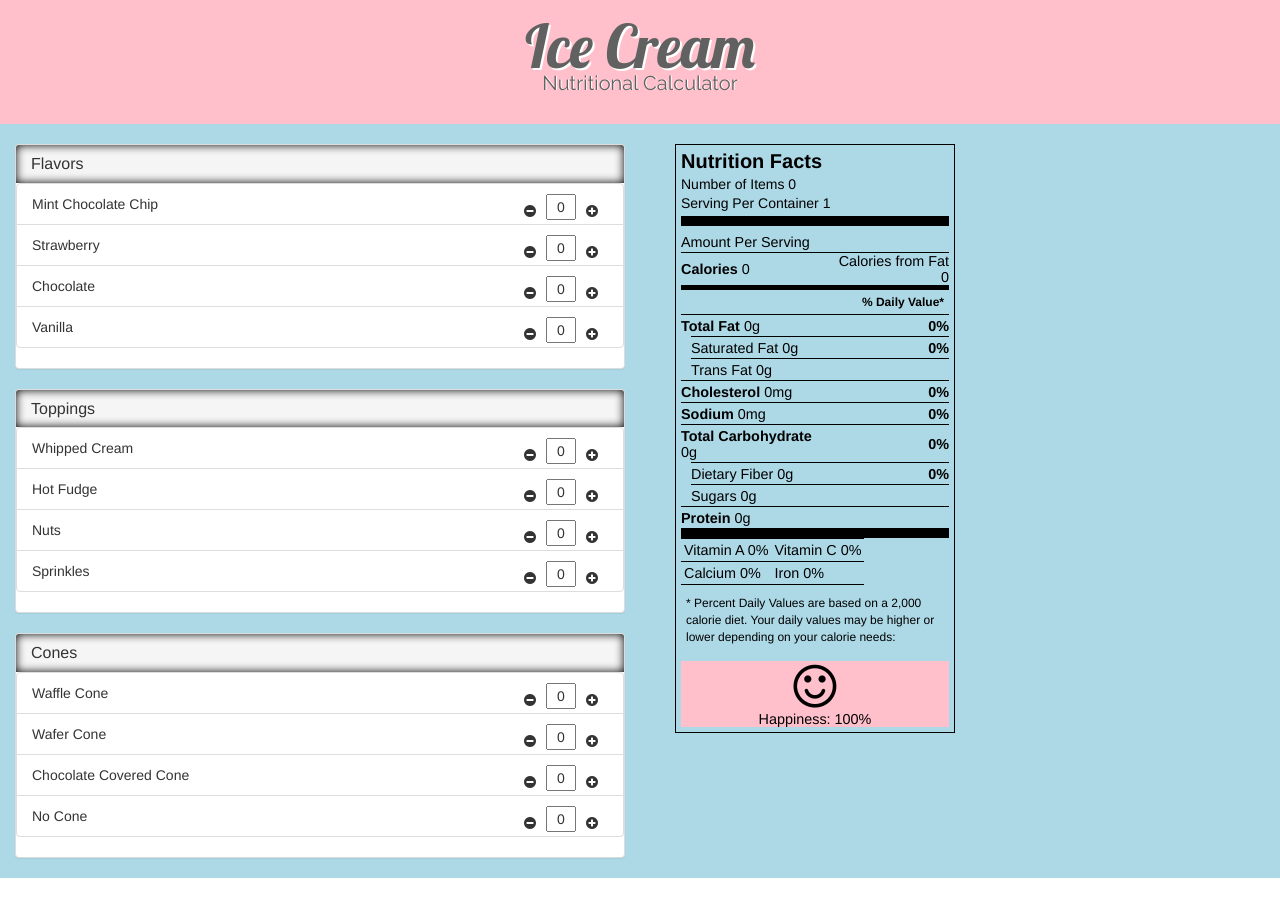
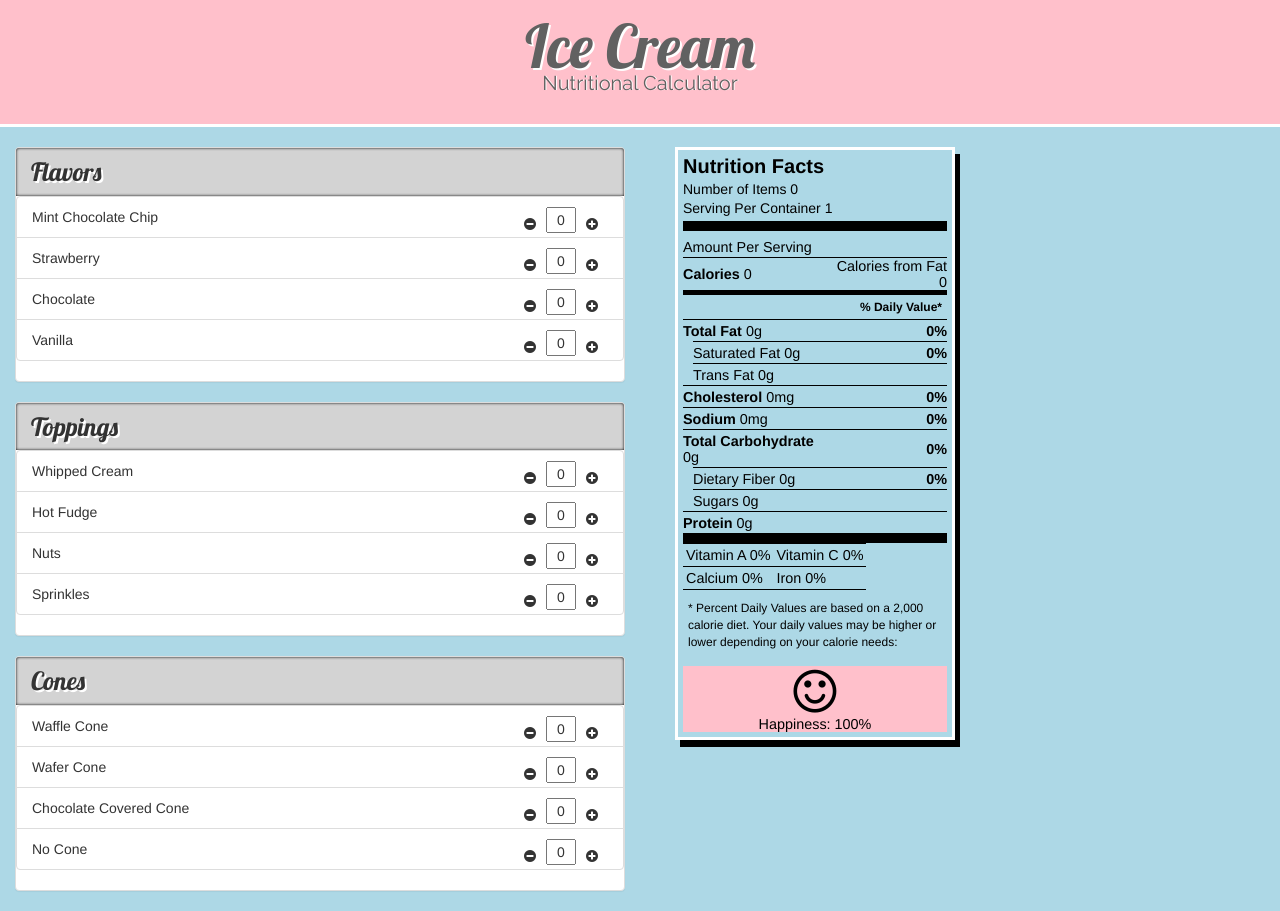
Before and after one commit to chimipepper/angularNutritionCalculator, a plain HTML site: page index.html in a window 1280 px wide. Before the commit the page ends 878 px from the top, so only its background shows below. Drawn offline with nearby package versions, Linux system fonts and the light colour scheme; some packages are replaced by stand-ins of ours.

Commit message:
added design

```diff
--- a/styles.css
+++ b/styles.css
@@ -4,12 +4,14 @@
   padding: 20px;
   background-color: pink;
   color:#616161;
+  border-bottom: solid;
+  border-color:white;
 }
 #header h1 {
   font-size:60px;
   font-family: 'Lobster', cursive;
+  text-shadow: 2px 2px white;
   line-height: 0.2;
-  text-shadow: 2px 2px white;
 }
 #header h2 {
   font-size:20px;
@@ -33,21 +35,29 @@
   float:right;
   margin:10px;
 }
-#itemOptions .panel-heading {
-  /*background-color:lightgray;*/
-  -moz-box-shadow:    inset 0 0 10px #000000;
-  -webkit-box-shadow: inset 0 0 10px #000000;
-  box-shadow:         inset 0 0 10px #000000;
-}
-#itemOptions .panel-heading:hover {
-  cursor: pointer;
-  -moz-box-shadow:    inset 0 0 10px pink;
-  -webkit-box-shadow: inset 0 0 10px pink;
-  box-shadow:         inset 0 0 10px pink;
-}
 #itemOptions i:hover {
+  color:pink;
   cursor: pointer;
 }
+#itemOptions .panel-heading {
+  background-color:lightgray;
+  font-family: 'Lobster', cursive;
+  text-shadow: 2px 2px white;
+  -moz-box-shadow:    inset 0 0 3px #DDDCDC;
+  -webkit-box-shadow: inset 0 0 3px #DDDCDC;
+  box-shadow:         inset 0 0 3px #000000;
+}
+#itemOptions .panel-title {
+  /* font-weight:bold; */
+  font-size: 1.8em;
+}
+/* #itemOptions .panel-heading:hover {
+  cursor: pointer;
+  -moz-box-shadow:    inset 0 0 20px pink;
+  -webkit-box-shadow: inset 0 0 20px pink;
+  box-shadow:         inset 0 0 20px pink;
+} */
+
 #itemOptions .itemQty {
   width:30px;
   text-align:center;
@@ -65,7 +75,8 @@
 
 /*Entire nutrition fact div*/
 .performance-facts {
-  border: 1px solid black;
+  box-shadow:5px 7px black;
+  border: 3px solid white;
   margin: 20px;
   float: left;
   width: 280px;
```
